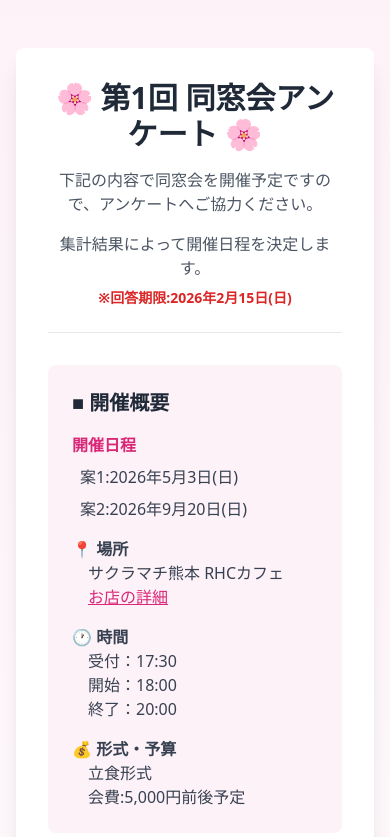
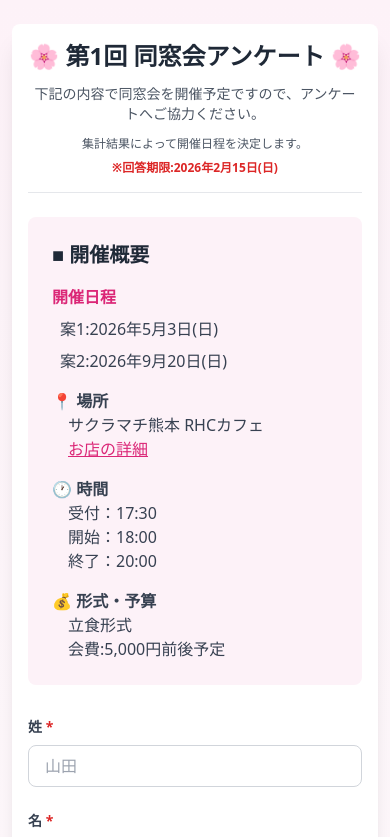
Before and after one commit to Hapiemon/dosokai, a Next.js app: page /form1 in a window 390 px wide. Shown: the top 837 px of the page. Built offline with nearby package versions, Linux system fonts and the light colour scheme; no server answers; the database is empty.

Commit message:
レスポンスフォームのスタイルを調整し、ヘッダーのテキストサイズとマージンを変更

```diff
--- a/app/components/ResponseForm.tsx
+++ b/app/components/ResponseForm.tsx
@@ -141,19 +141,19 @@ export default function ResponseForm({ formId = 'form1' }: ResponseFormProps) {
   };
 
   return (
-    <div className="min-h-screen bg-gradient-to-b from-pink-50 to-white py-12 px-4">
+    <div className="min-h-screen bg-gradient-to-b from-pink-50 to-white py-6 sm:py-12 px-3 sm:px-4">
       <div className="max-w-2xl mx-auto">
-        <div className="bg-white rounded-lg shadow-xl p-8">
+        <div className="bg-white rounded-lg shadow-xl p-4 sm:p-8">
           {/* ヘッダー */}
-          <div className="text-center mb-8 border-b pb-6">
-            <h1 className="text-3xl font-bold text-gray-800 mb-4">
+          <div className="text-center mb-6 sm:mb-8 border-b pb-4 sm:pb-6">
+            <h1 className="text-2xl sm:text-3xl font-bold text-gray-800 mb-3 sm:mb-4">
               {isForm2 ? '🌸 第2回 同窓会アンケート 🌸' : '🌸 第1回 同窓会アンケート 🌸'}
             </h1>
-            <p className="text-gray-600 mb-4">下記の内容で同窓会を開催予定ですので、アンケートへご協力ください。</p>
-            <p className="text-gray-600 mb-2">
+            <p className="text-sm sm:text-base text-gray-600 mb-3 sm:mb-4">下記の内容で同窓会を開催予定ですので、アンケートへご協力ください。</p>
+            <p className="text-xs sm:text-base text-gray-600 mb-2">
               {isForm2 ? '開催内容をご確認のうえ、参加可否をご回答ください。' : '集計結果によって開催日程を決定します。'}
             </p>
-            <p className="text-sm text-red-600 font-semibold">
+            <p className="text-xs sm:text-sm text-red-600 font-semibold">
               {isForm2 ? '※回答期限:2026年7月26日(日)' : '※回答期限:2026年2月15日(日)'}
             </p>
           </div>
```
